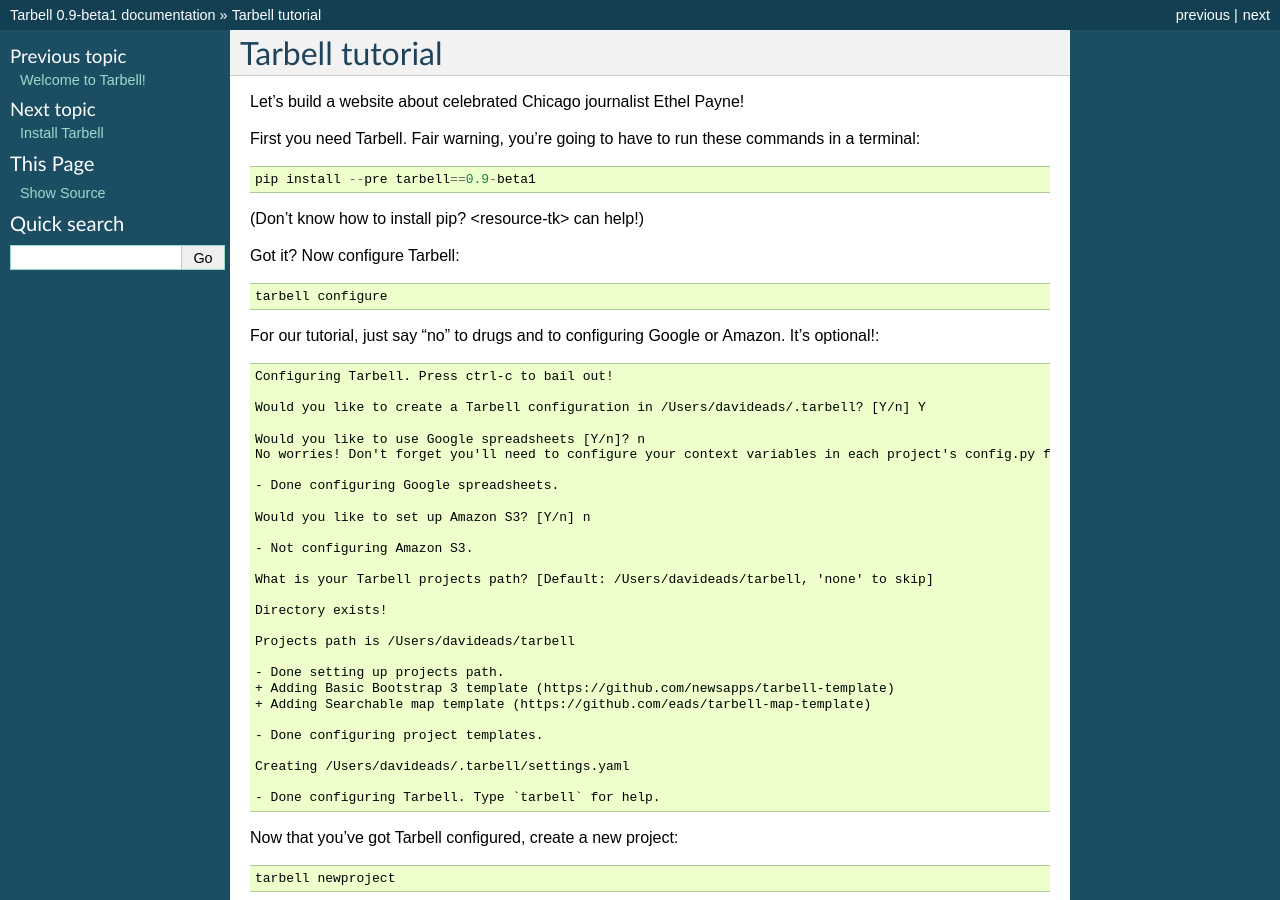
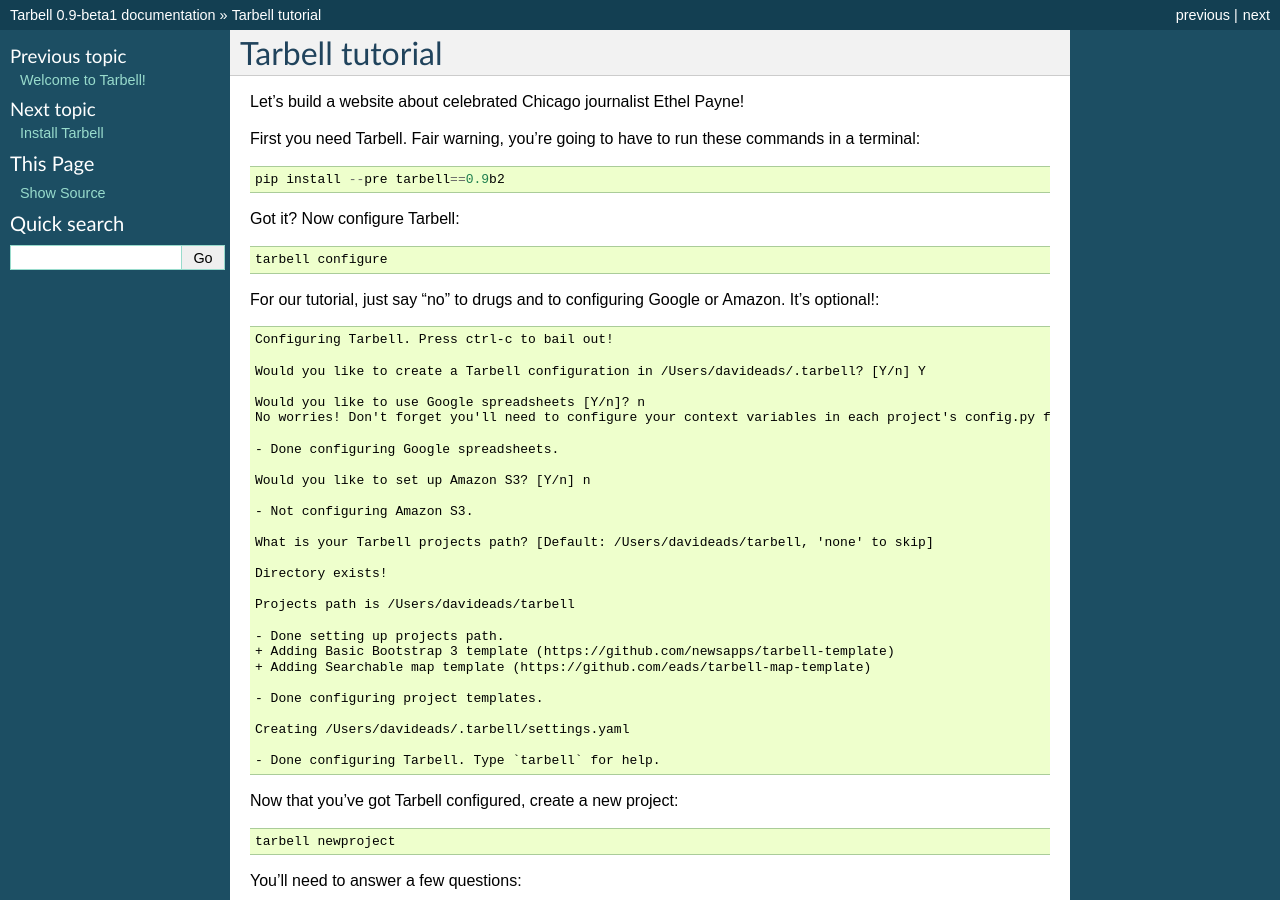
Before and after one commit to tarbell-project/tarbell, a Sphinx documentation site: the page built from tarbell/docs/tutorial.rst, in a window 1280 px wide and 900 px high. Built offline with Sphinx 7.4.7, drawn with Linux system fonts in a browser that asks for light colours.

Commit message:
update docs

```diff
--- a/tarbell/docs/install.rst
+++ b/tarbell/docs/install.rst
@@ -7,7 +7,7 @@
 
 ::
 
-    pip install tarbell
+    pip install tarbell==0.9b2
 
 
 Configure Tarbell with `tarbell configure`
--- a/tarbell/docs/tutorial.rst
+++ b/tarbell/docs/tutorial.rst
@@ -7,9 +7,7 @@
 First you need Tarbell. Fair warning, you're going to have to run these commands in
 a terminal::
 
-    pip install --pre tarbell==0.9-beta1
-
-(Don't know how to install pip? <resource-tk> can help!)
+    pip install --pre tarbell==0.9b2
 
 Got it? Now configure Tarbell::
 
```
